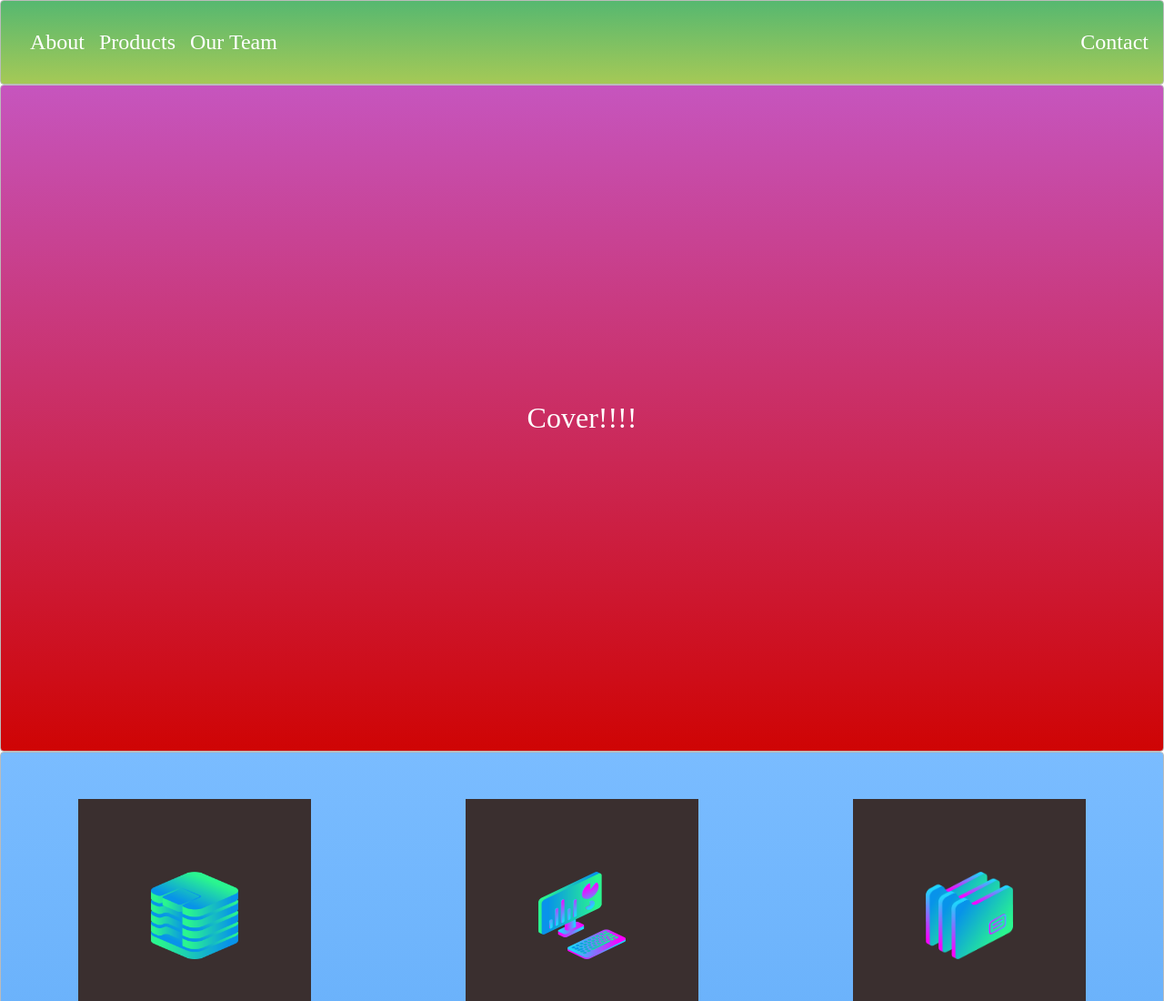
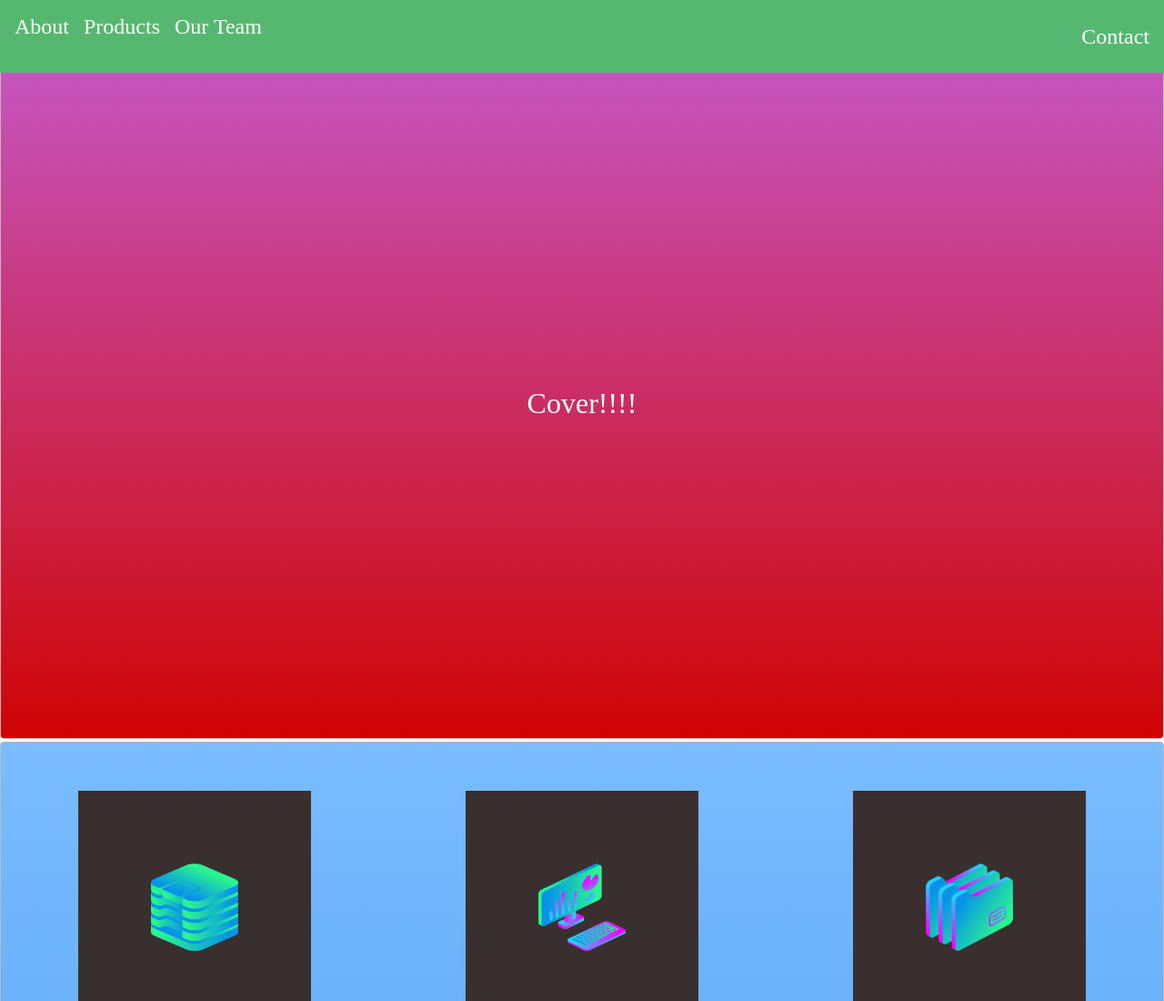
Before and after one commit to alperencngz/frontendcodes, a plain HTML site: page project-start/index.html in a window 1280 px wide. Shown: the top 1100 px of the page at 91% size. Drawn offline with Linux system fonts and the light colour scheme.

Commit message:
Last version of my code with slight adjustments
and a sticky navbar by github copilot

```diff
--- a/project-start/style.css
+++ b/project-start/style.css
@@ -94,6 +94,18 @@
 
 /* HEADER NAVBAR*/
 
+/*This part will make the navbar stick*/
+
+.header-style {
+    position: fixed;
+    top: 0;
+    left: 0;
+    width: 100%;
+    height: 10vh;
+    background-color: #56B870;
+    z-index: 100;
+}
+
 .header-style a{
     font-size: 1.5rem;
     color: #FFF;
@@ -120,6 +132,7 @@
     display: flex;
     justify-content: end;
     align-items: center;
+    margin: 1rem;
 }
 
 /*COVER*/
@@ -128,6 +141,7 @@
     display: flex;
     align-items: center;
     justify-content: center;
+    height: 88vh;
 }
 
 /*PROJECT GRID*/
```
